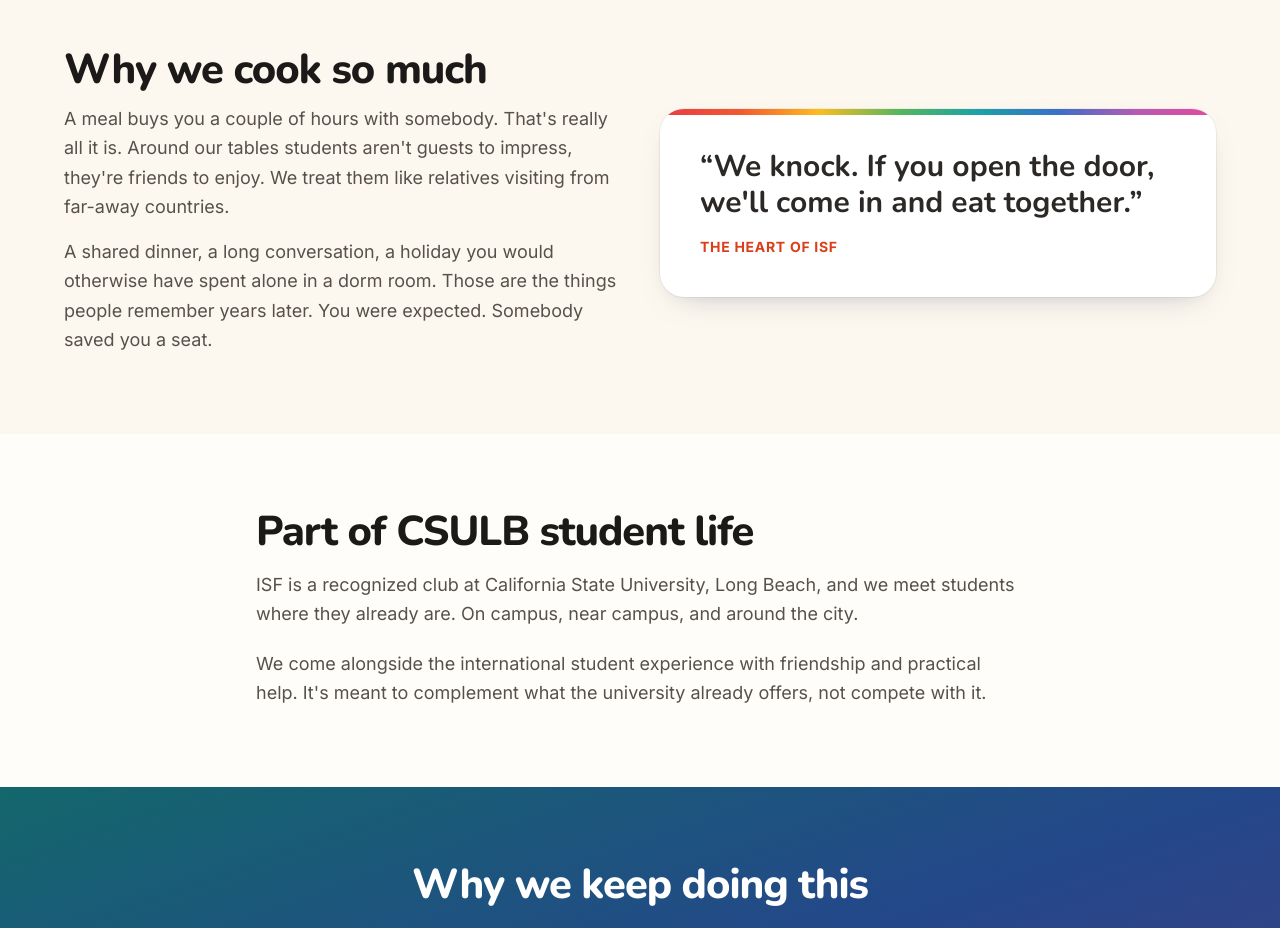
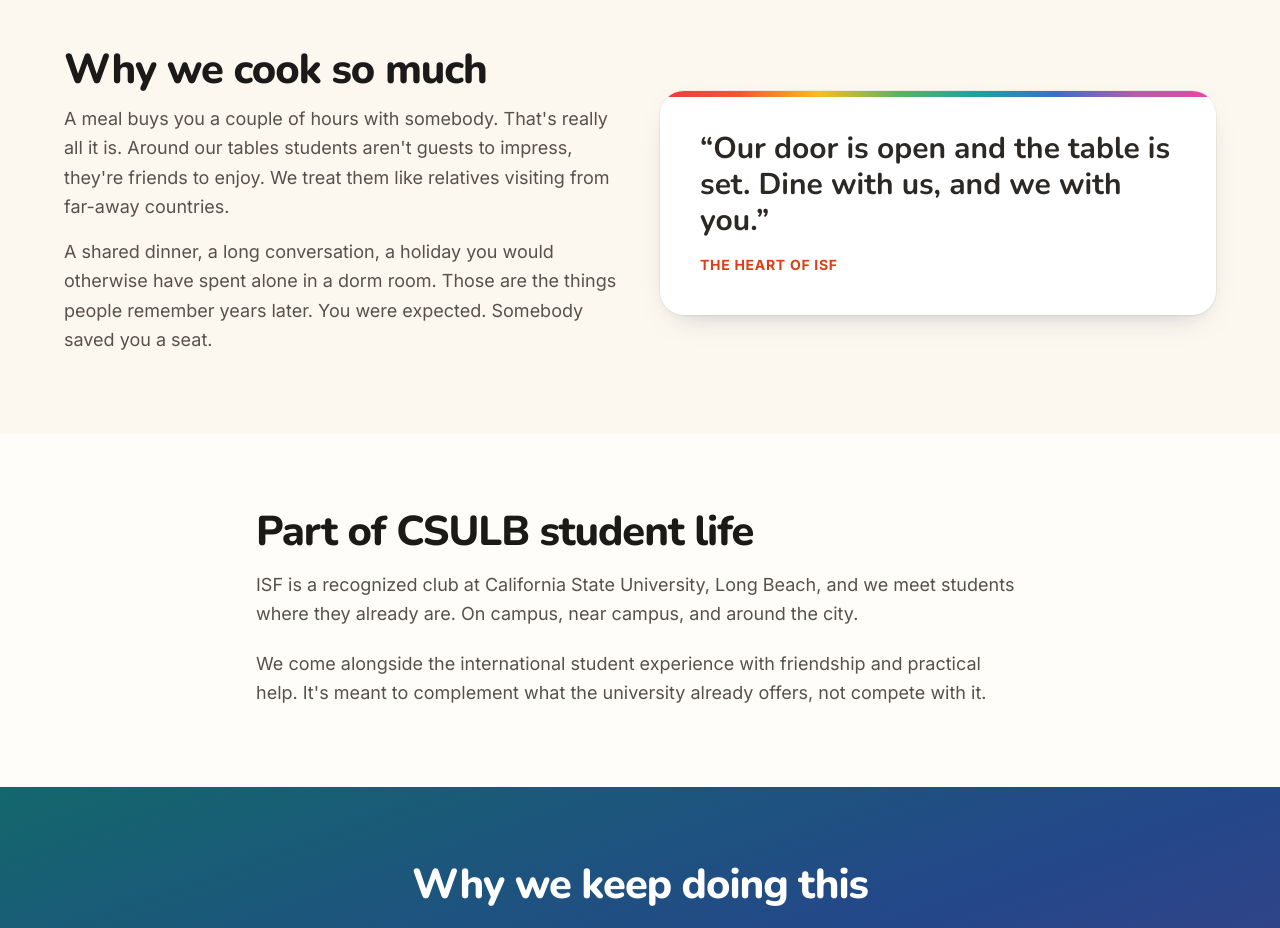
Before and after one commit to IreneMargherita/isf-website, a React (Vite) app: page /about in a window 1280 px wide. Shown: the part 3540-4468 px from the top of the page. Built offline with nearby package versions, Linux system fonts and the light colour scheme.

Commit message:
Site update 2026-08-15 15:44

```diff
--- a/src/data/content.ts
+++ b/src/data/content.ts
@@ -346,13 +346,18 @@ export const about = {
     ],
   },
   /* The pull quote beside "Why we cook so much". It carries the idea of
-     Revelation 3:20 (someone knocks, you choose to open, then you eat
-     together) WITHOUT quoting or citing it. A student who knows the verse
-     will hear it. A student who doesn't just reads a warm invitation. That
-     is the whole tone of this site in one sentence: honest about where it
-     comes from, never preachy about it. */
+     Revelation 3:20 (an open door, a shared meal, both ways) WITHOUT
+     quoting or citing it. A student who knows the verse will hear it. A
+     student who doesn't just reads a warm invitation. That is the whole
+     tone of this site in one sentence: honest about where it comes from,
+     never preachy about it.
+
+     Note the direction: WE open the door, they don't have to knock. ISF
+     hosts, so the sentence should match what actually happens. An earlier
+     version had us knocking on the student's door, which is a different
+     and slightly pushier picture. */
   pullQuote: {
-    text: "We knock. If you open the door, we'll come in and eat together.",
+    text: 'Our door is open and the table is set. Dine with us, and we with you.',
     attribution: 'The heart of ISF',
   },
   hospitality: {
```
